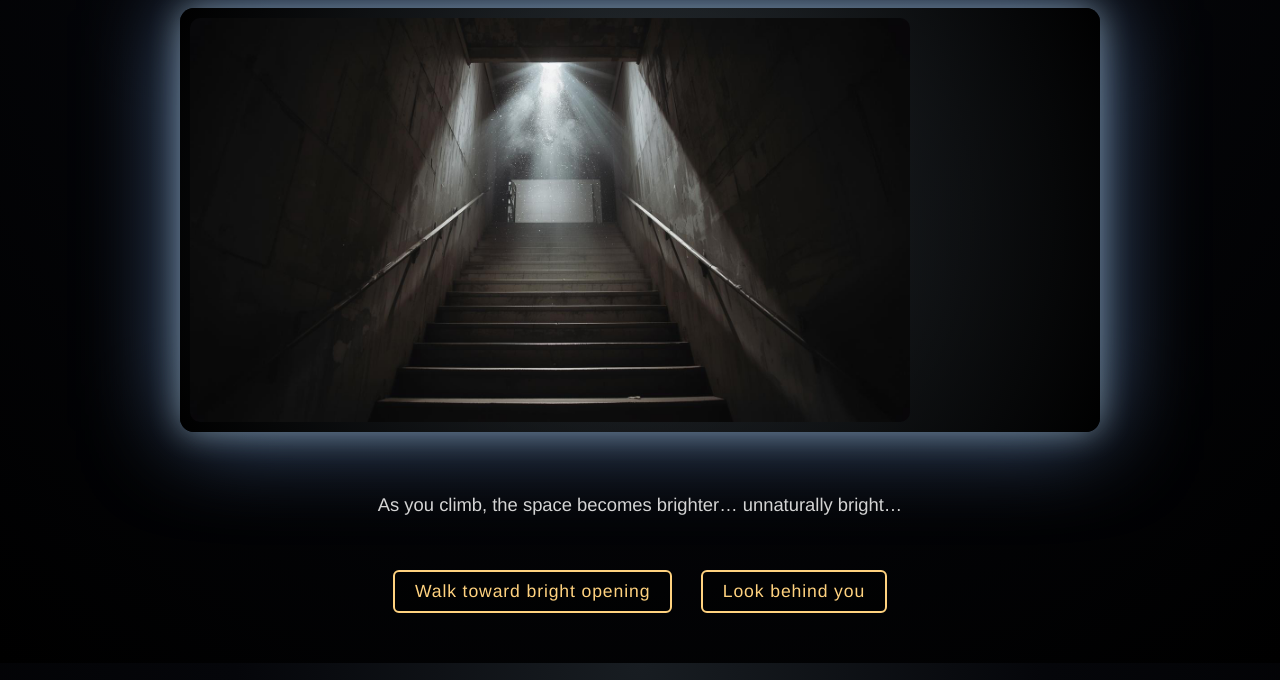
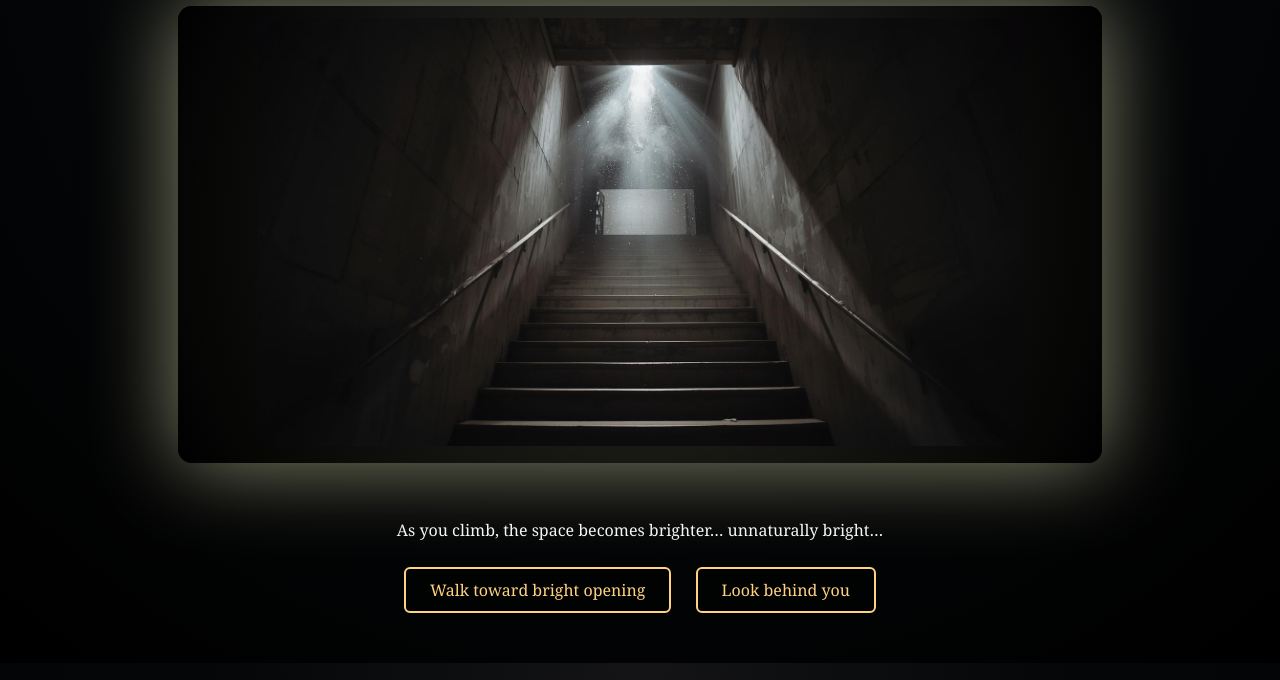
Before and after one commit to lenkaz826/interactivestorymedpl150, a plain HTML site: page page2.html in a window 1280 px wide. Shown: the part 120-800 px from the top of the page. Drawn offline with Linux system fonts and the light colour scheme.

Commit message:
Update page2.html

```diff
--- a/page2.html
+++ b/page2.html
@@ -6,99 +6,58 @@
     <style>
         body {
             margin: 0;
-            background:
-                radial-gradient(circle at top, #181d22 0%, #05060a 40%, #000000 100%);
+            background: radial-gradient(circle at top, #141416 0%, #050709 40%, #000);
             color: #f5f5f5;
-            font-family: "Helvetica Neue", Arial, sans-serif;
+            font-family: "Georgia", serif;
             text-align: center;
             padding: 40px 20px;
         }
-        h1 {
-            font-size: 2rem;
-            margin-bottom: 30px;
-            letter-spacing: 0.08em;
+
+        .frame {
+            display: inline-block;
+            padding: 12px;
+            border-radius: 14px;
+            background: radial-gradient(circle, rgba(255,255,200,.15), rgba(0,0,0,.9));
+            box-shadow: 0 0 40px rgba(255,255,180,.3), 0 0 120px rgba(200,200,100,.45);
+            animation: pulse 4s infinite alternate;
+            margin-bottom: 40px;
         }
-        p {
-            font-size: 1.15rem;
-            line-height: 1.7;
-            margin-bottom: 40px;
-            color: #d4d4d4;
-        }
-        .image-frame {
-            display: inline-block;
-            padding: 10px;
-            border-radius: 14px;
-            background: radial-gradient(circle at center,
-                    rgba(210, 240, 255, 0.16),
-                    rgba(0, 0, 0, 0.95));
-            box-shadow:
-                0 0 40px rgba(210, 240, 255, 0.45),
-                0 0 120px rgba(130, 180, 255, 0.6);
-            animation: glowPulse 4.5s ease-in-out infinite alternate;
-            margin-bottom: 35px;
-        }
-        .image-frame img {
-            display: block;
-            width: 80%;
+        .frame img {
+            width: 85%;
             max-width: 900px;
             border-radius: 10px;
         }
-        @keyframes glowPulse {
-            0% {
-                box-shadow:
-                    0 0 25px rgba(210, 240, 255, 0.25),
-                    0 0 70px rgba(130, 180, 255, 0.35);
-            }
-            50% {
-                box-shadow:
-                    0 0 45px rgba(230, 255, 255, 0.6),
-                    0 0 140px rgba(160, 210, 255, 0.8);
-            }
-            100% {
-                box-shadow:
-                    0 0 30px rgba(210, 240, 255, 0.4),
-                    0 0 90px rgba(130, 180, 255, 0.55);
-            }
+        @keyframes pulse {
+            0% { box-shadow: 0 0 25px rgba(255,255,200,.2); }
+            100% { box-shadow: 0 0 90px rgba(255,255,200,.55); }
         }
-        .choices {
-            margin-top: 10px;
-        }
+
         a.choice {
             display: inline-block;
-            margin: 10px 12px;
+            margin: 10px;
             color: #ffd27f;
-            font-size: 1.1rem;
+            border: 2px solid #ffd27f;
+            padding: 10px 24px;
             text-decoration: none;
-            border: 2px solid #ffd27f;
-            padding: 9px 20px;
             border-radius: 6px;
-            transition: 0.25s;
-            letter-spacing: 0.05em;
-            background: rgba(0, 0, 0, 0.4);
+            background: rgba(0,0,0,.4);
+            transition: .3s;
         }
-        a.choice:hover {
-            background-color: #ffd27f;
-            color: #000;
-            transform: translateY(-2px);
-            box-shadow: 0 0 18px rgba(255, 210, 127, 0.6);
-        }
+        a.choice:hover { background:#ffd27f; color:#000; }
     </style>
 </head>
-
 <body>
 
-    <h1>The Light That Knows Your Name</h1>
+<h1>The Light That Knows Your Name</h1>
 
-    <div class="image-frame">
-        <img src="image2.jpg.JPG" alt="Staircase toward bright opening">
-    </div>
+<div class="frame">
+    <img src="image2.jpg.JPG" alt="Bright staircase">
+</div>
 
-    <p>As you climb, the space becomes brighter… unnaturally bright…</p>
+<p>As you climb, the space becomes brighter… unnaturally bright…</p>
 
-    <div class="choices">
-        <a class="choice" href="end1.html">Walk toward bright opening</a>
-        <a class="choice" href="page3.html">Look behind you</a>
-    </div>
+<a class="choice" href="end1.html">Walk toward bright opening</a>
+<a class="choice" href="page3.html">Look behind you</a>
 
 </body>
 </html>
```
